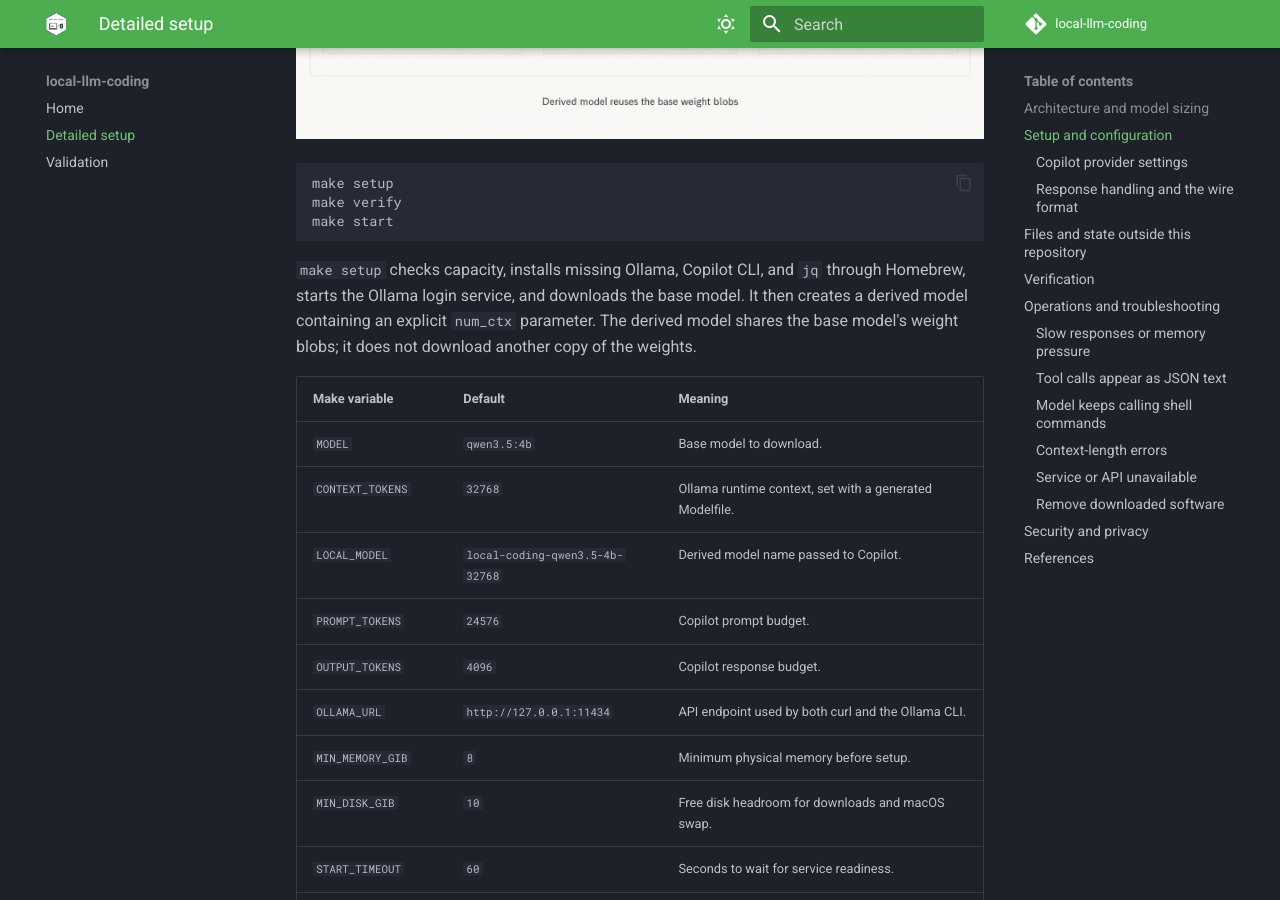
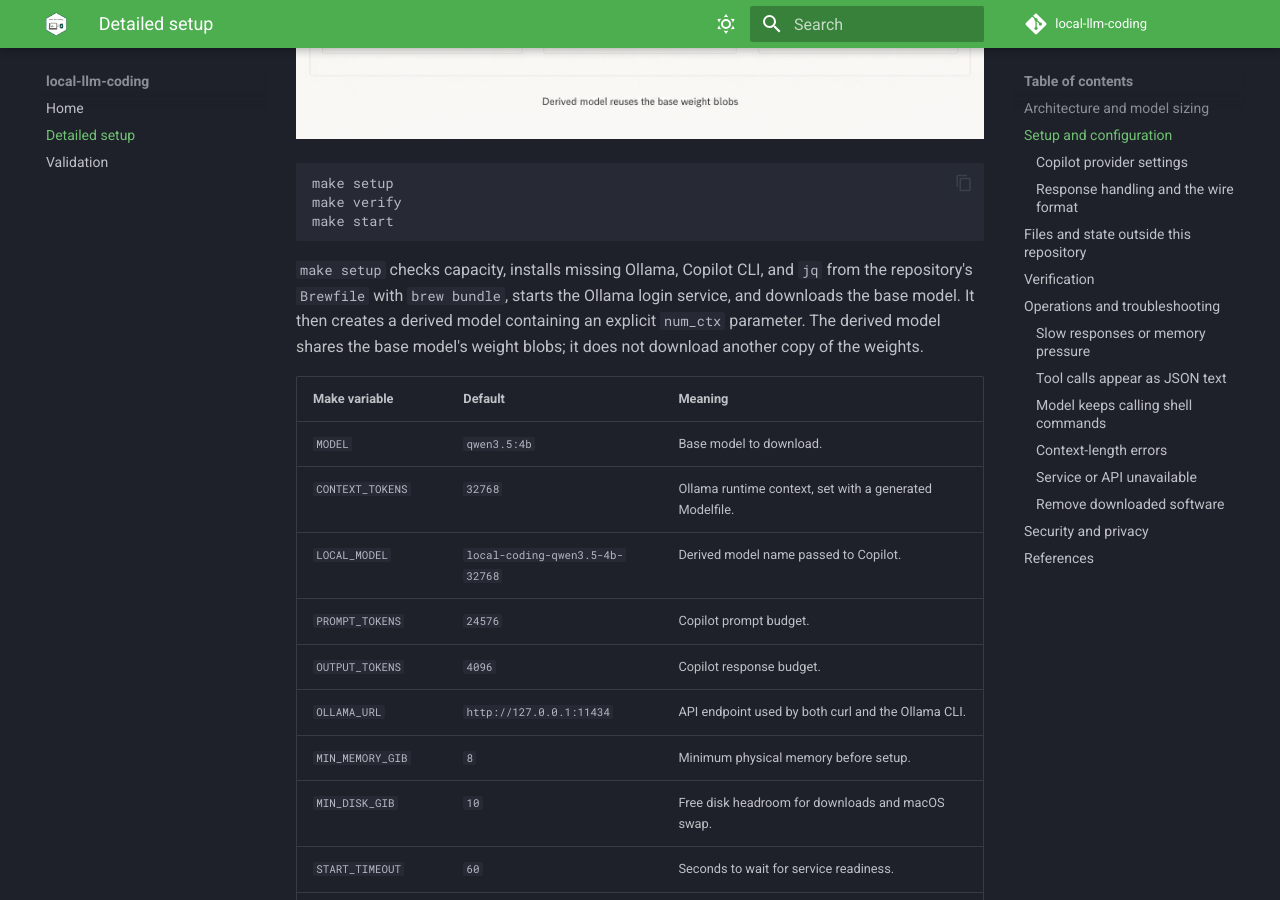
Before and after one commit to IndrajeetPatil/local-llm-coding, an MkDocs documentation site: the page built from docs/detailed-setup.md, in a window 1280 px wide and 900 px high, scrolled down 1285 px. Built offline with MkDocs 1.6.1 and Material for MkDocs 9.7.7, drawn with Linux system fonts in a browser that asks for light colours; comment, search, counter and statistics services are not loaded.

Commit message:
build(setup): install tools from a brewfile (#11)
## Summary

- Add a `Brewfile` that lists `jq`, `ollama`, and the `copilot-cli`
cask.

- `make setup` installs them with `brew bundle`. One `install-tools`
target replaces `install-ollama`, `install-jq`, and `install-copilot`.
If `brew bundle check` passes, the target skips; otherwise it runs `brew
bundle install --no-upgrade`.

- `start`, `start-ollama`, `configure-model`, and `verify-copilot` now
depend on `install-tools`. `start`, `setup`, and `verify-copilot` also
depend on `prepare-copilot-home`.

- Describe the `Brewfile` in the detailed setup guide.

> [!NOTE]
> The old targets skipped a tool that was already on `PATH`. `brew
bundle` only counts Homebrew installs, so a Copilot CLI installed
another way (for example through npm) gets a Homebrew copy as well.

## Validation

- `make install-tools` reports the tools as already installed.

- `make -n setup` resolves the updated dependency graph.

- prek hooks pass.

````diff
--- a/docs/detailed-setup.md
+++ b/docs/detailed-setup.md
@@ -46,7 +46,8 @@ make start
 ```
 
 `make setup` checks capacity, installs missing Ollama, Copilot CLI, and `jq`
-through Homebrew, starts the Ollama login service, and downloads the base model.
+from the repository's `Brewfile` with `brew bundle`, starts the Ollama login
+service, and downloads the base model.
 It then creates a derived model containing an explicit `num_ctx` parameter.
 The derived model shares the base model's weight blobs; it does not download
 another copy of the weights.
````
Also changed, not shown: 2 other files.
